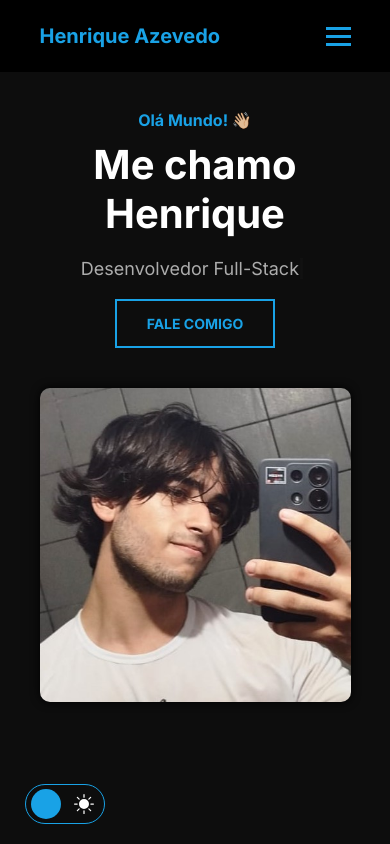
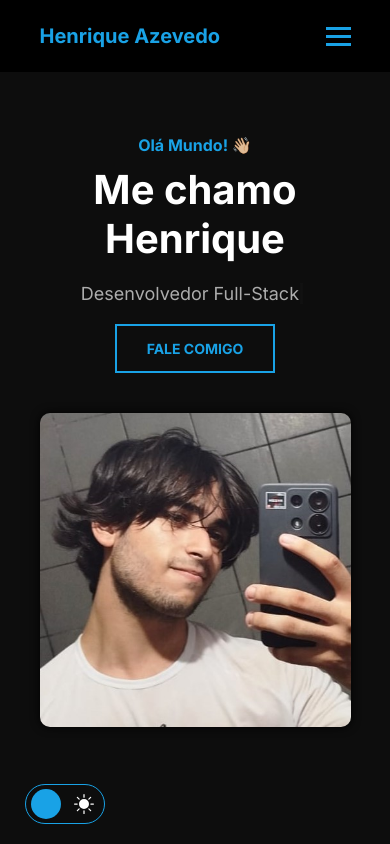
Before and after one commit to henriiqueaze/Portfolio-Henrique, a React (Vite) app: page / in a window 390 px wide. Shown: the top 844 px of the page. Built offline with nearby package versions, Linux system fonts and the light colour scheme.

Commit message:
fix: home length

```diff
--- a/package.json
+++ b/package.json
@@ -10,7 +10,7 @@
     "lint": "eslint .",
     "preview": "vite preview",
     "predeploy": "npm run build",
-    "deploy": "gh-pages -d list"
+    "deploy": "gh-pages -d dist"
   },
   "dependencies": {
     "react": "^19.1.1",
--- a/src/components/Home/style.css
+++ b/src/components/Home/style.css
@@ -59,7 +59,7 @@
 /*Responsivity*/
 @media (max-width: 768px) {
   #home .container {
-    margin-top: -100px;
+    margin-top: -50px;
     flex-direction: column;
     align-items: center;
     text-align: center;
```
